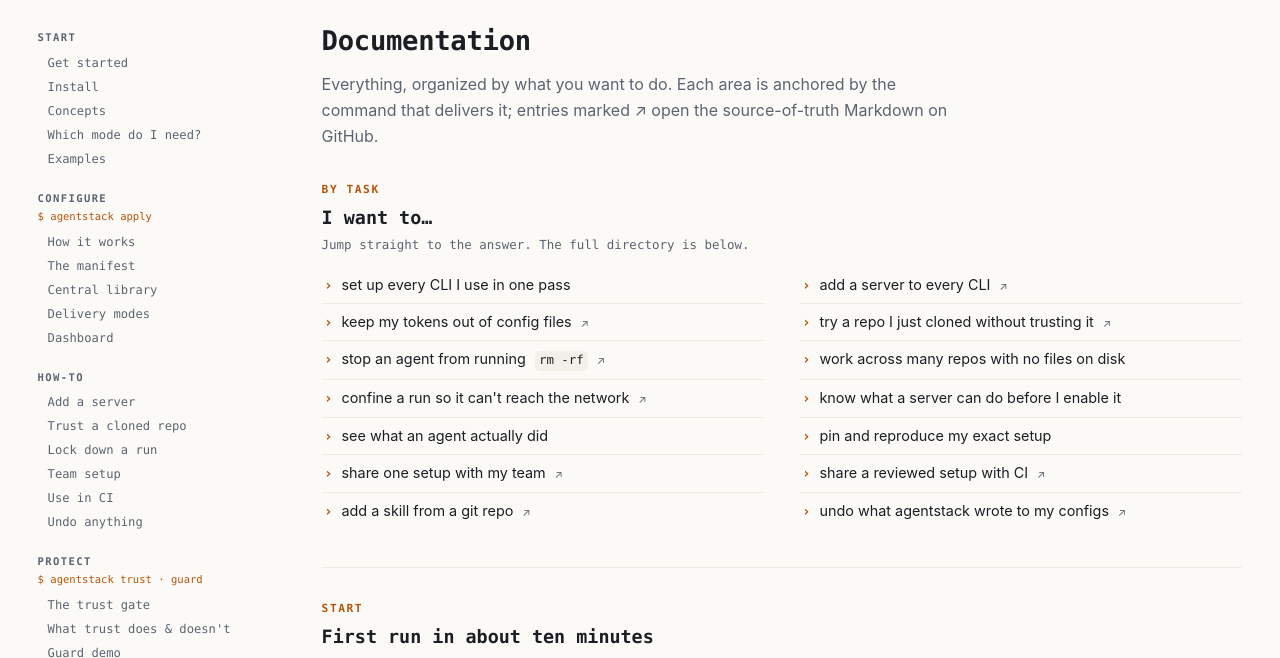
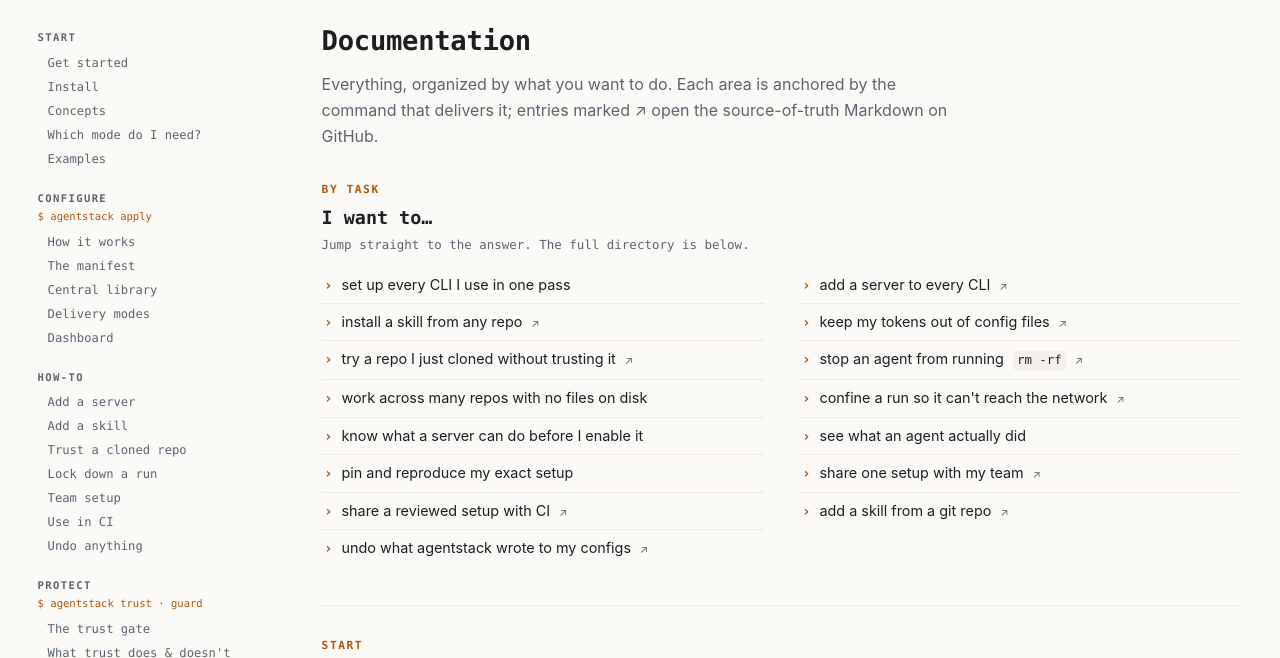
Before and after one commit to Tarekkharsa/agentstack, a plain HTML site: page docs/docs.html in a window 1280 px wide. Shown: the part 63-721 px from the top of the page. Drawn offline with Linux system fonts and the light colour scheme.

Commit message:
docs: catch the restructure up with the skills surface it predates
The Phase-2 pages were drafted before the acquisition arc landed; this
brings them current. New docs/howto/add-a-skill.md in the house style —
the four verbs by situation (add skill <source>, lib add, lib new, try),
the preview-first/scan/pin behavior, mode-aware activation, the honest
limits — registered in docs.html's both howto lists. README Step 5 shows
the new grammar (the stale lib add NAME --path line is gone) and the
headline add-skill + try lines; concepts.md points skills acquisition at
the howto.

```diff
--- a/docs/docs.html
+++ b/docs/docs.html
@@ -176,6 +176,8 @@
     <ul>
       <li><a href="https://github.com/Tarekkharsa/agentstack/blob/main/docs/howto/add-a-server.md">Add a server</a>
       </li>
+      <li><a href="https://github.com/Tarekkharsa/agentstack/blob/main/docs/howto/add-a-skill.md">Add a skill</a>
+      </li>
       <li><a href="https://github.com/Tarekkharsa/agentstack/blob/main/docs/howto/trust-a-repo.md">Trust a cloned repo</a>
       </li>
       <li><a href="https://github.com/Tarekkharsa/agentstack/blob/main/docs/howto/lock-down-a-run.md">Lock down a run</a>
@@ -262,6 +264,7 @@
       <ul class="jobs">
         <li><a href="start.html">set up every CLI I use in one pass</a></li>
         <li><a href="https://github.com/Tarekkharsa/agentstack/blob/main/docs/howto/add-a-server.md" class="gh">add a server to every CLI</a></li>
+        <li><a href="https://github.com/Tarekkharsa/agentstack/blob/main/docs/howto/add-a-skill.md" class="gh">install a skill from any repo</a></li>
         <li><a href="https://github.com/Tarekkharsa/agentstack/blob/main/docs/reference.md#secrets-and-trust" class="gh">keep my tokens out of config files</a></li>
         <li><a href="https://github.com/Tarekkharsa/agentstack/blob/main/docs/howto/trust-a-repo.md" class="gh">try a repo I just cloned without trusting it</a></li>
         <li><a href="https://github.com/Tarekkharsa/agentstack/tree/main/examples/guard-demo" class="gh">stop an agent from running <code>rm -rf</code></a></li>
```
Also changed, not shown: 3 other files.
